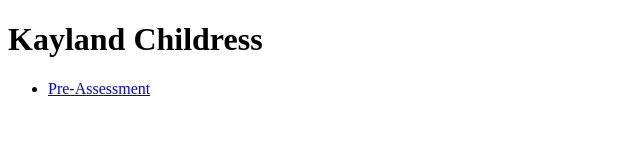
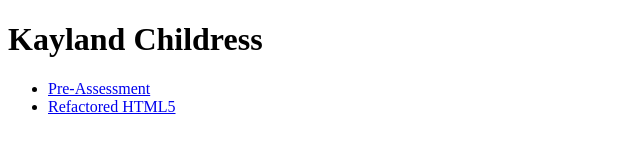
Before and after one commit to Kayland-Childress/IFSC-3342, a plain HTML site: page index.html in a window 1280 px wide. Shown: the whole page, without its empty margins (0-640 px from the left). Drawn offline with Linux system fonts and the light colour scheme.

Commit message:
Refactored HTML5 Semantics

```diff
--- a/index.html
+++ b/index.html
@@ -15,6 +15,7 @@
     <h1>Kayland Childress</h1>
     <ul>
       <li><a href="pre-assessment/index.html">Pre-Assessment</a></li>
+      <li><a href="html5-semantics/index.html">Refactored HTML5</a></li>
     </ul>
   </body>
 </html>
```
